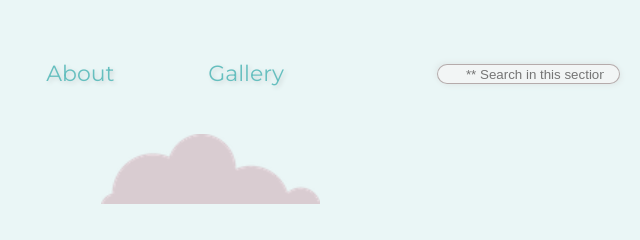
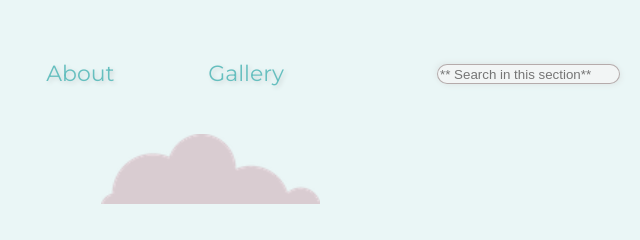
Before and after one commit to manan5657/manan, a plain HTML site: page index.html in a window 1280 px wide. Shown: the top 240 px of the page, 640-1280 px from the left. Drawn offline with Linux system fonts and the light colour scheme.

Commit message:
Update index.html

```diff
--- a/index.html
+++ b/index.html
@@ -17,7 +17,7 @@
             <li ><a href="https://manan5657.github.io/cv/"class="nav">About</a></li>
             <li ><a href="gallery.html"class="nav">Gallery</a></li>
             <li class="leftpp"><a href="https://manan5657.github.io/cv/"><img src="image/me.svg" alt="profilepic1" height="110px" width="110px"></a></li>
-            <li class="searchli"><input type="search" name="search" id="search" class="search" placeholder="       ** Search in this section **"></li>
+            <li class="searchli"><input type="search" class="search" placeholder="** Search in this section**"></li>
         </ul>
         <img class = "top-cloud" src="image/cloud.png" alt="cloud">
         <br><br><br>
```
